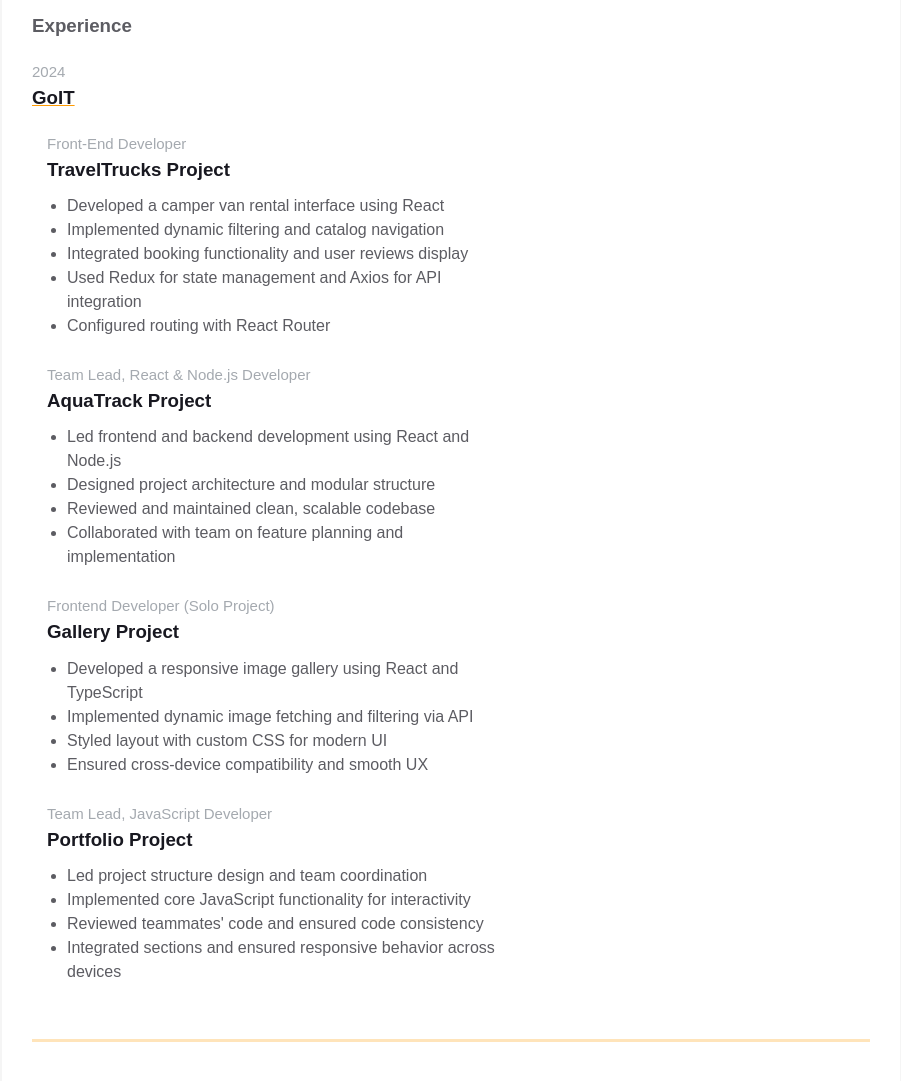
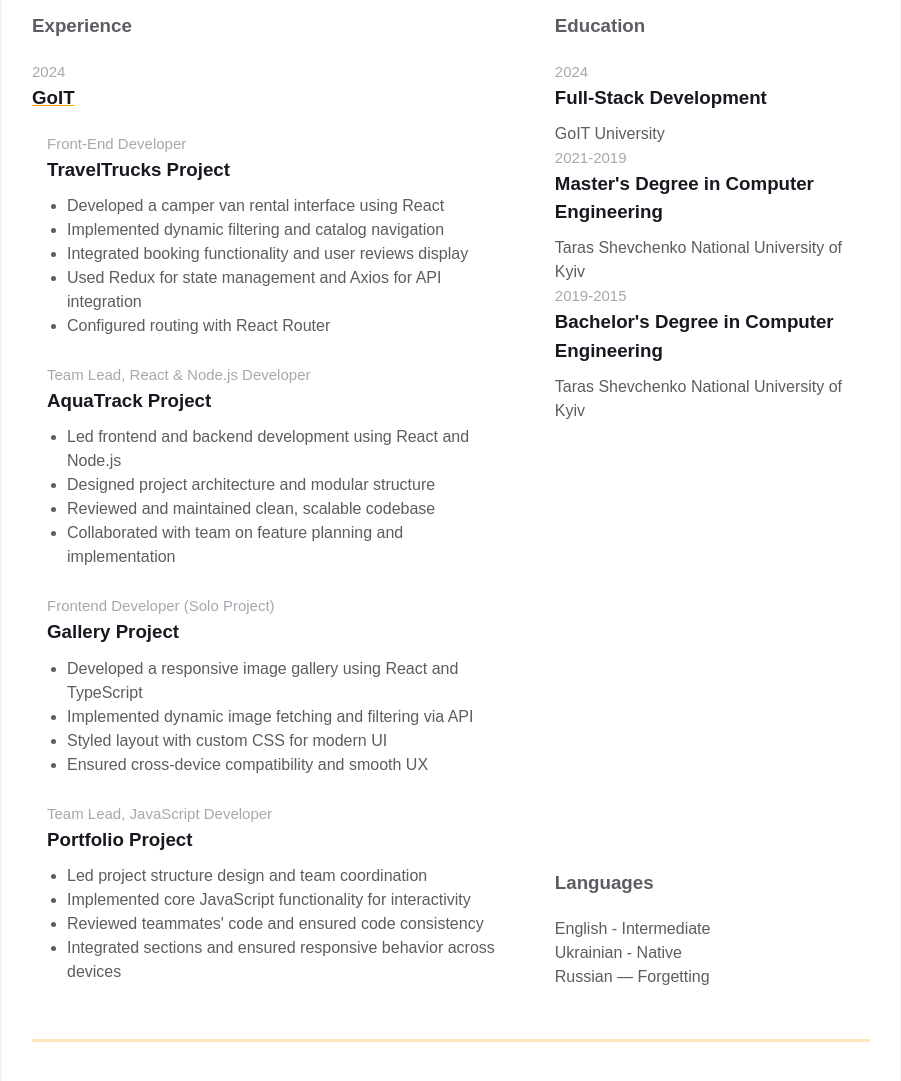
Before and after one commit to andrew-sistuk/homepage, a plain HTML site: page index.html in a window 1280 px wide. Shown: the part 825-1906 px from the top of the page, without its empty margins (189-1090 px from the left). Drawn offline with Linux system fonts and the light colour scheme.

Commit message:
fix prettier

```diff
--- a/index.html
+++ b/index.html
@@ -253,7 +253,47 @@
               </div>
             </div>
 
-            <div class="additional-info fv"></div>
+            <div class="additional-info fv">
+              <div class="additional-info fv">
+                <div class="additional-info__education">
+                  <h3 class="additional-info__education-header">Education</h3>
+                  <div class="additional-info__education-university">
+                    <span class="additional-info__education-university-durability">2024</span>
+                    <h3 class="additional-info__education-university-speciality">
+                      Full-Stack Development
+                    </h3>
+                    <p class="additional-info__education-university-name">
+                      GoIT University
+                    </p>
+                  </div>
+                  <div class="additional-info__education-university">
+                    <span class="additional-info__education-university-durability">2021-2019</span>
+                    <h3 class="additional-info__education-university-speciality">
+                      Master's Degree in Computer Engineering
+                    </h3>
+                    <p class="additional-info__education-university-name">
+                      Taras Shevchenko National University of Kyiv
+                    </p>
+                  </div>
+                  <div class="additional-info__education-university">
+                    <span class="additional-info__education-university-durability">2019-2015</span>
+                    <h3 class="additional-info__education-university-speciality">
+                      Bachelor's Degree in Computer Engineering
+                    </h3>
+                    <p class="additional-info__education-university-name">
+                      Taras Shevchenko National University of Kyiv
+                    </p>
+                  </div>
+                </div>
+
+                <div class="additional-info__languages">
+                  <h3 class="additional-info__languages-header">Languages</h3>
+                  <p class="additional-info__languages-item">English - Intermediate</p>
+                  <p class="additional-info__languages-item">Ukrainian - Native</p>
+                  <p class="additional-info__languages-item">Russian — Forgetting</p>
+                </div>
+              </div>
+            </div>
           </div>
         </div>
       </div>
```
